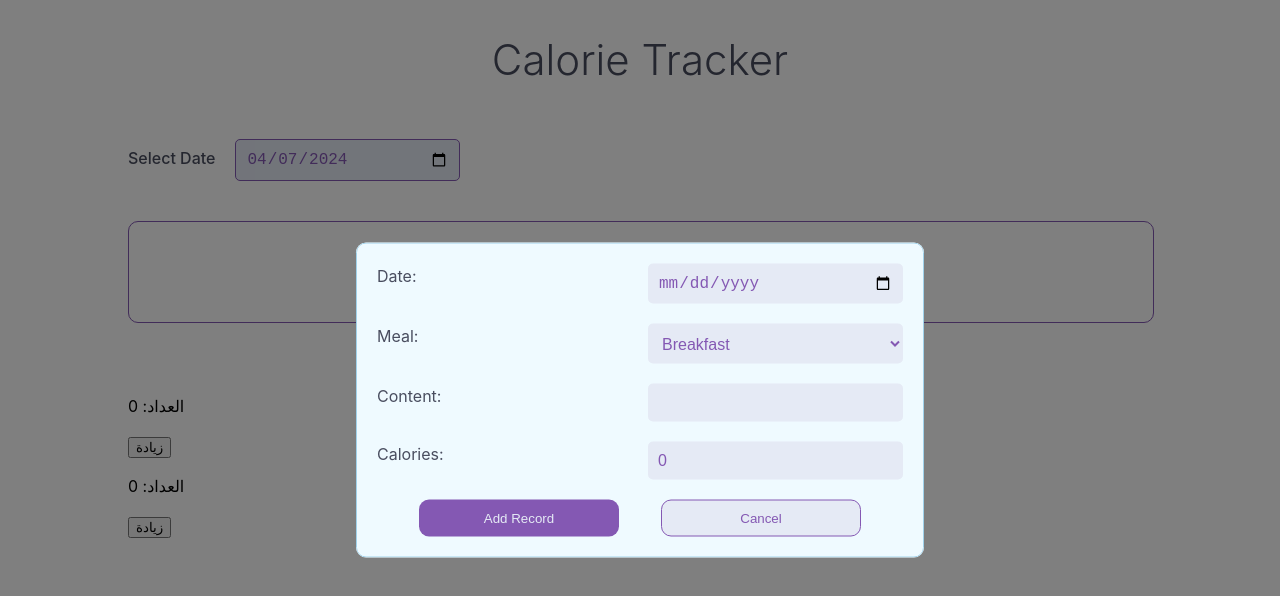
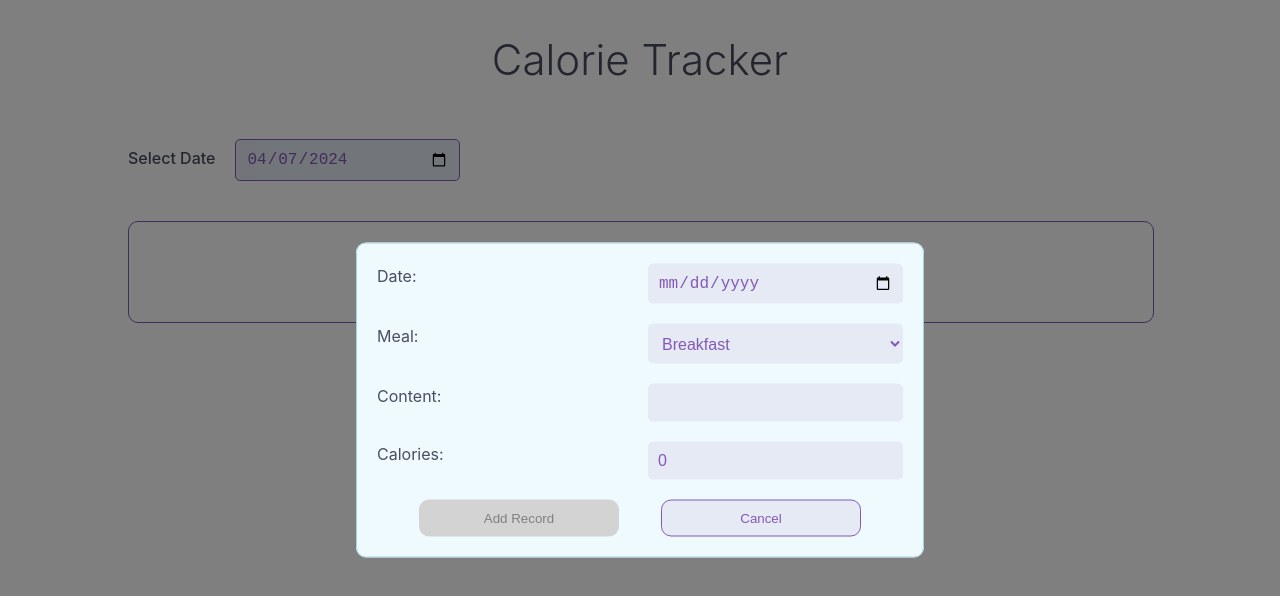
Before and after one commit to zeyad-k/Calori-Tracker--deepdive, a React (Vite) app: page / in a window 1280 px wide. Both pictures are taken after a click on the button "Track Food". Shown: the top 596 px of the page. Built offline with nearby package versions, Linux system fonts and the light colour scheme.

Commit message:
Add form validation and disable submit button when form is invalid

```diff
--- a/components/edit/CaloriesRecordEdit.jsx
+++ b/components/edit/CaloriesRecordEdit.jsx
@@ -1,4 +1,4 @@
-import { useState } from "react";
+import { useState, useEffect } from "react";
 import styles from "./CaloriesRecordEdit.module.css";
 function CalorieRecordEdit(props) {
   const Default_Value = {
@@ -8,6 +8,17 @@ function CalorieRecordEdit(props) {
     calories: 0,
   };
   const [mealRecord, setMealRecord] = useState(Default_Value);
+
+  const [isFormValid, setIsFormValid] = useState(false);
+
+  useEffect(() => {
+    setIsFormValid(
+      mealRecord.date &&
+        mealRecord.meal &&
+        mealRecord.content &&
+        mealRecord.calories >= 0
+    );
+  }, [mealRecord]);
 
   const onDateChange = (event) => {
     setMealRecord({ ...mealRecord, date: event.target.value });
@@ -77,9 +88,12 @@ function CalorieRecordEdit(props) {
           value={mealRecord.calories}
           onChange={onCaloriesChange}
           className={mealRecord.calories < 0 ? styles.error : ""}
+          min={0}
         />
         <div className={styles.footer}>
-          <button type="submit">Add Record</button>
+          <button disabled={!isFormValid} type="submit">
+            Add Record
+          </button>
           <button
             className={styles.secondary}
             onClick={cancelRecordButtonHandler}
--- a/components/edit/CaloriesRecordEdit.module.css
+++ b/components/edit/CaloriesRecordEdit.module.css
@@ -33,10 +33,10 @@
   box-sizing: border-box;
 }
 
-.error {
+input[type="number"].error {
   color: maroon;
   border: 1px solid maroon;
-  background-color: var(--theme-color-dark);
+  background-color: var(--theme-color-light);
 }
 
 .footer {
@@ -60,6 +60,12 @@
   border: 1px solid var(--theme-color-normal);
   color: var(--theme-color-normal);
 }
+.footer button:disabled {
+  background-color: lightgray;
+  border: 0;
+  color: gray;
+  pointer-events: none;
+}
 
 @media (min-width: 786px) {
   .form {
--- a/src/App.jsx
+++ b/src/App.jsx
@@ -100,8 +100,6 @@ function App() {
         <button className={styles["open-modal-btn"]} onClick={handleOpenModal}>
           Track Food
         </button>
-        <Counter />
-        <Counter />
       </div>
     </>
   );
```
